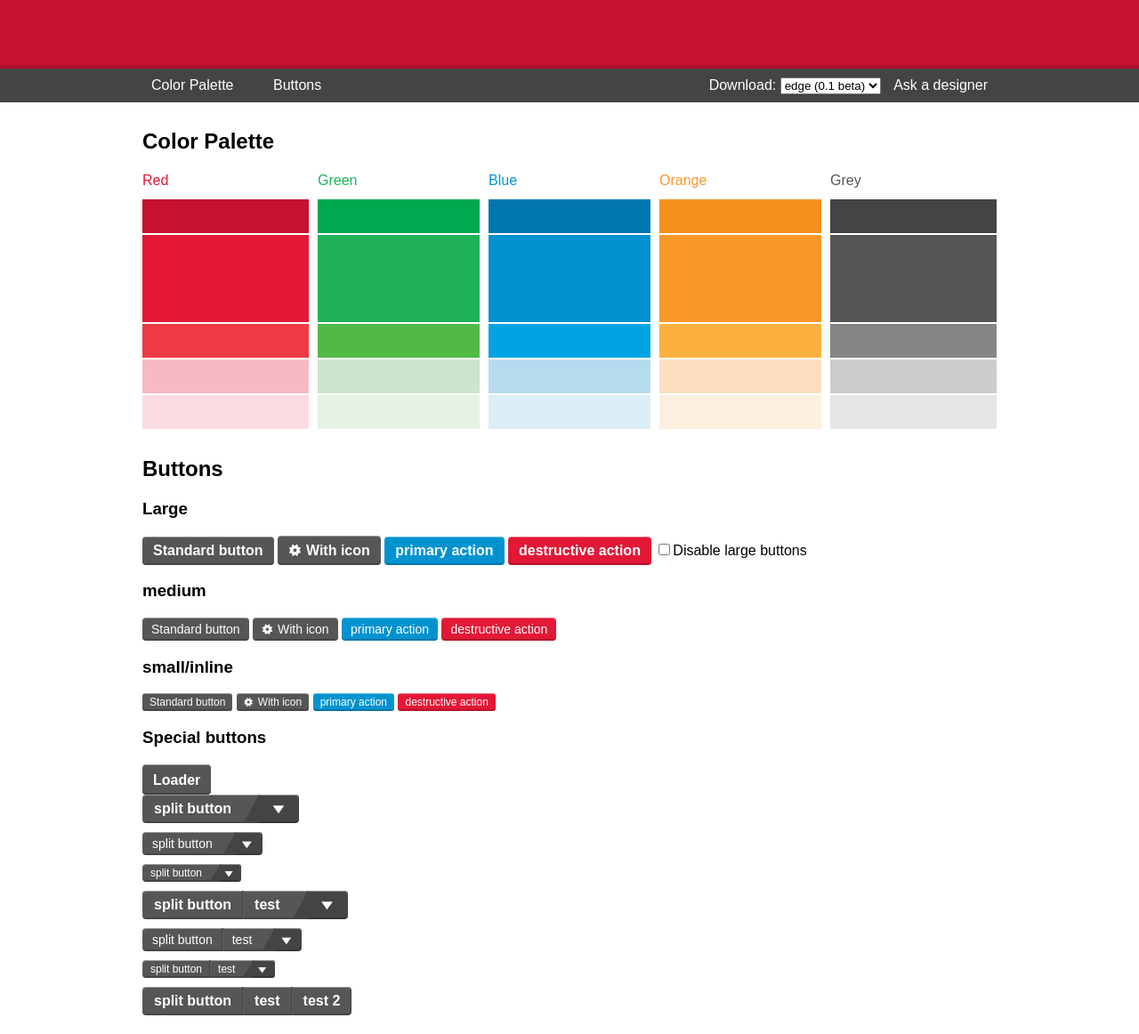
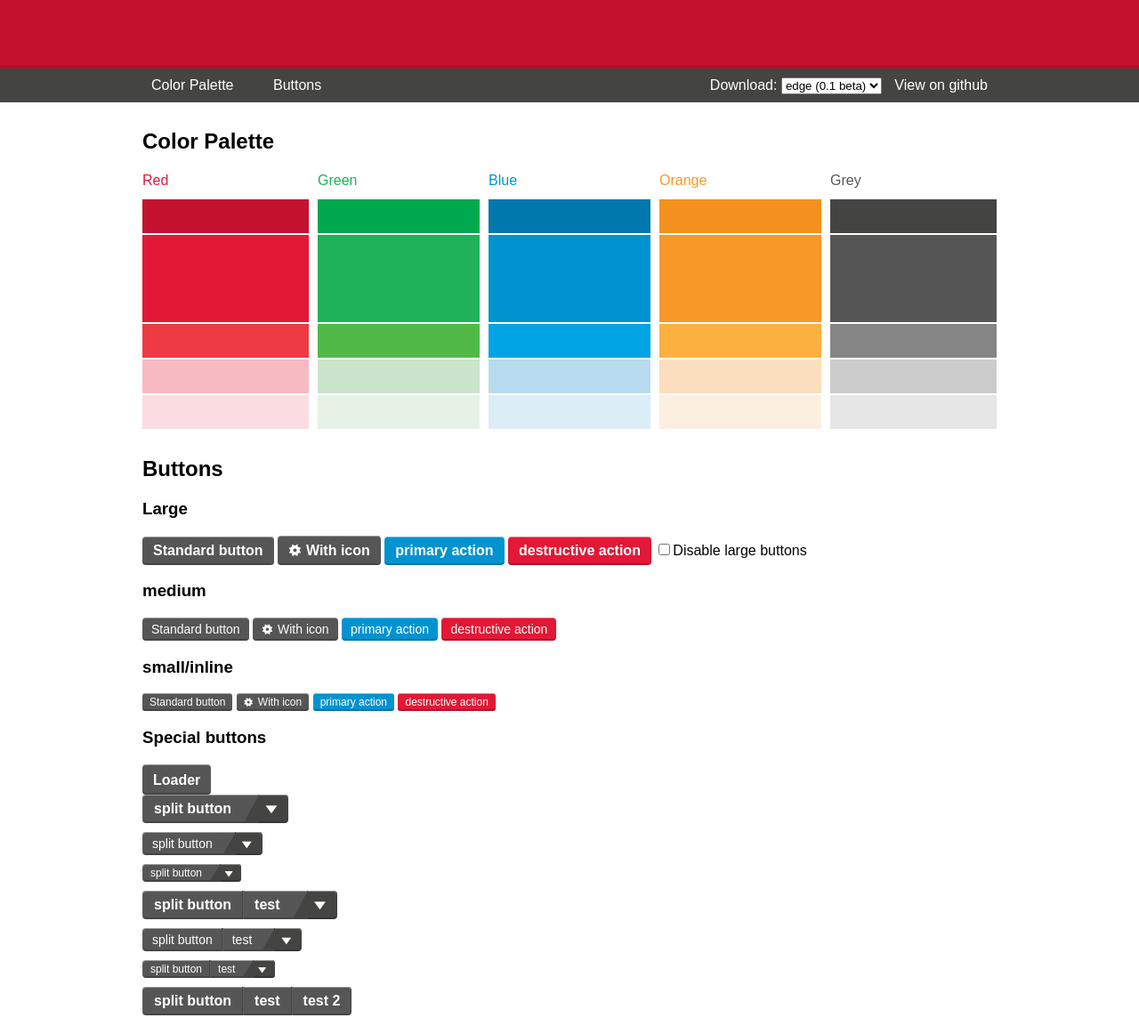
Before and after one commit to headloose/Style-Guide, a plain HTML site: page index.html in a window 1280 px wide. Shown: the part 138-1300 px from the top of the page at 89% size. Drawn offline with nearby package versions, Linux system fonts and the light colour scheme; files whose address does not match are found by name.

Commit message:
tweak to large dropdown button

```diff
--- a/buttons.scss
+++ b/buttons.scss
@@ -123,6 +123,7 @@ $borderRadius: 4px;
   	background-color: $darkGrey;
   	overflow: visible;
   	left: -1px;
+  	padding: 8px 8px 8px 4px;
   	[class^="icon-"], [class*=" icon-"] {
   		margin-right: 0;
   		font-size: 14px;
--- a/index.html
+++ b/index.html
@@ -53,8 +53,8 @@
 					<optgroup title="edge (0.1 beta)"></optgroup>
 					<option>edge (0.1 beta)</option>
 				</select>
-				<a href="#" id="ask-a-designer-link">
-					Ask a designer
+				<a href="https://github.com/headloose/Style-Guide" target="_blank" id="ask-a-designer-link">
+					View on github
 				</a>
 			</span>
 		</nav>
```
Also changed, not shown: css/style.css, 1 other file.
